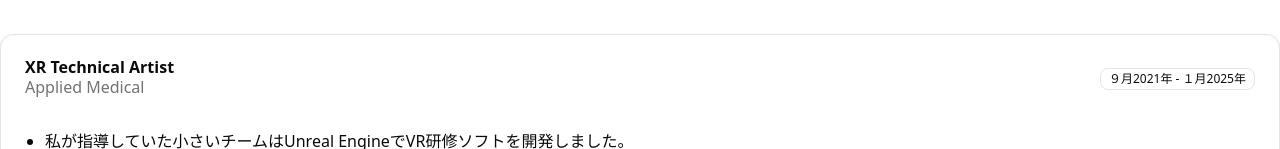
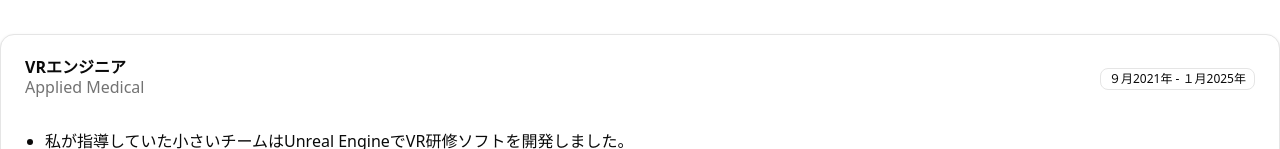
Before and after one commit to kuraiji/portfolio, a Next.js app: page /portfolio/jp in a window 1280 px wide. Shown: the part 787-936 px from the top of the page. Built offline with nearby package versions, Linux system fonts and the light colour scheme.

Commit message:
Updated Resume again

```diff
--- a/src/app/jp/page.tsx
+++ b/src/app/jp/page.tsx
@@ -60,7 +60,7 @@ export const metadata: Metadata = {
 
 const experiences = [
     {
-        role: "XR Technical Artist",
+        role: "VRエンジニア",
         company: "Applied Medical",
         period: "９月2021年 - １月2025年",
         responsibilities: [
--- a/src/app/page.tsx
+++ b/src/app/page.tsx
@@ -60,7 +60,7 @@ export const metadata: Metadata = {
 
 const experiences = [
   {
-    role: "XR Technical Artist",
+    role: "VR Engineer",
     company: "Applied Medical",
     period: "Sept 2021 - Jan 2025",
     responsibilities: [
```
Also changed, not shown: 2 other files (tests, documents, lock files or other folders).
